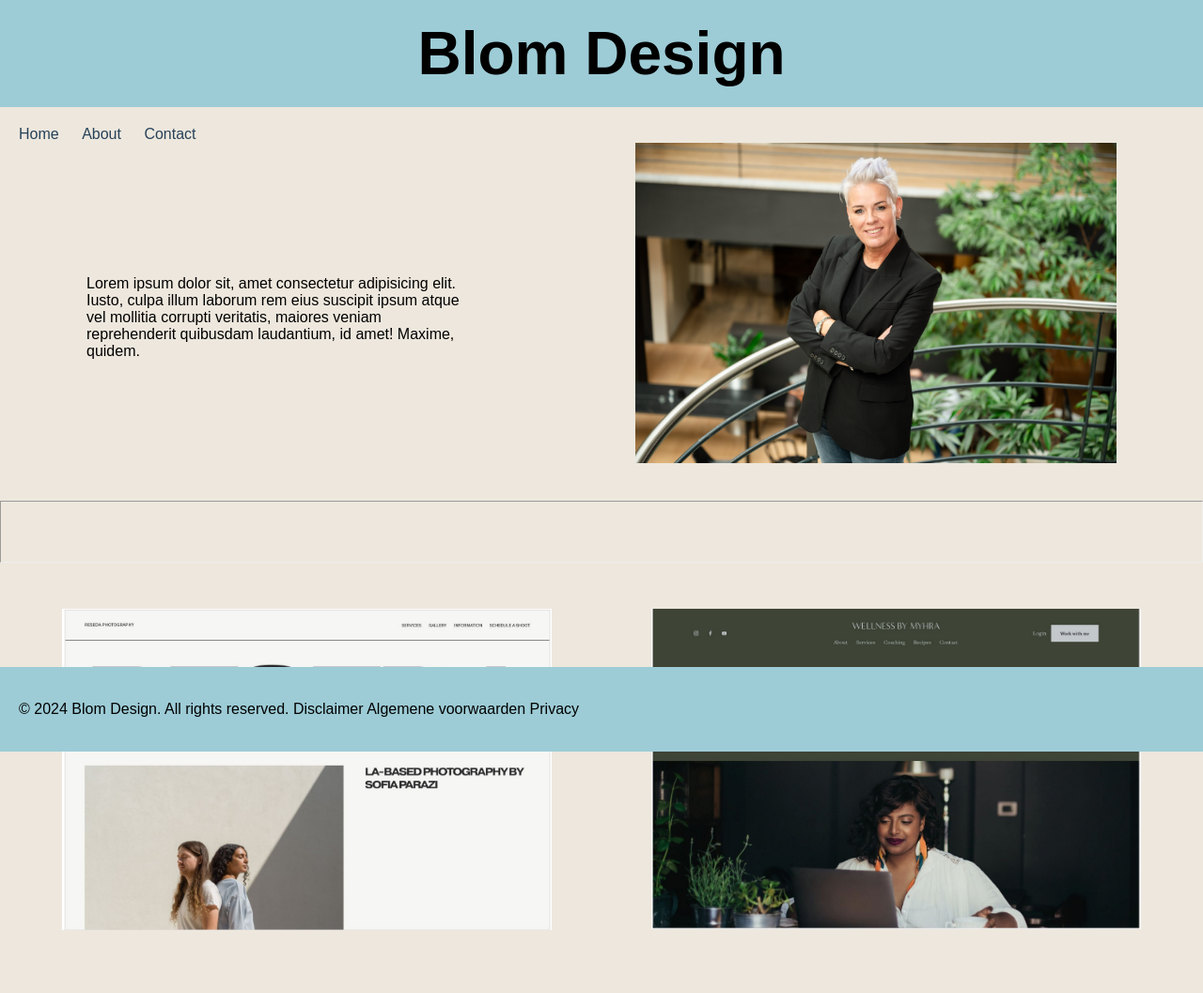
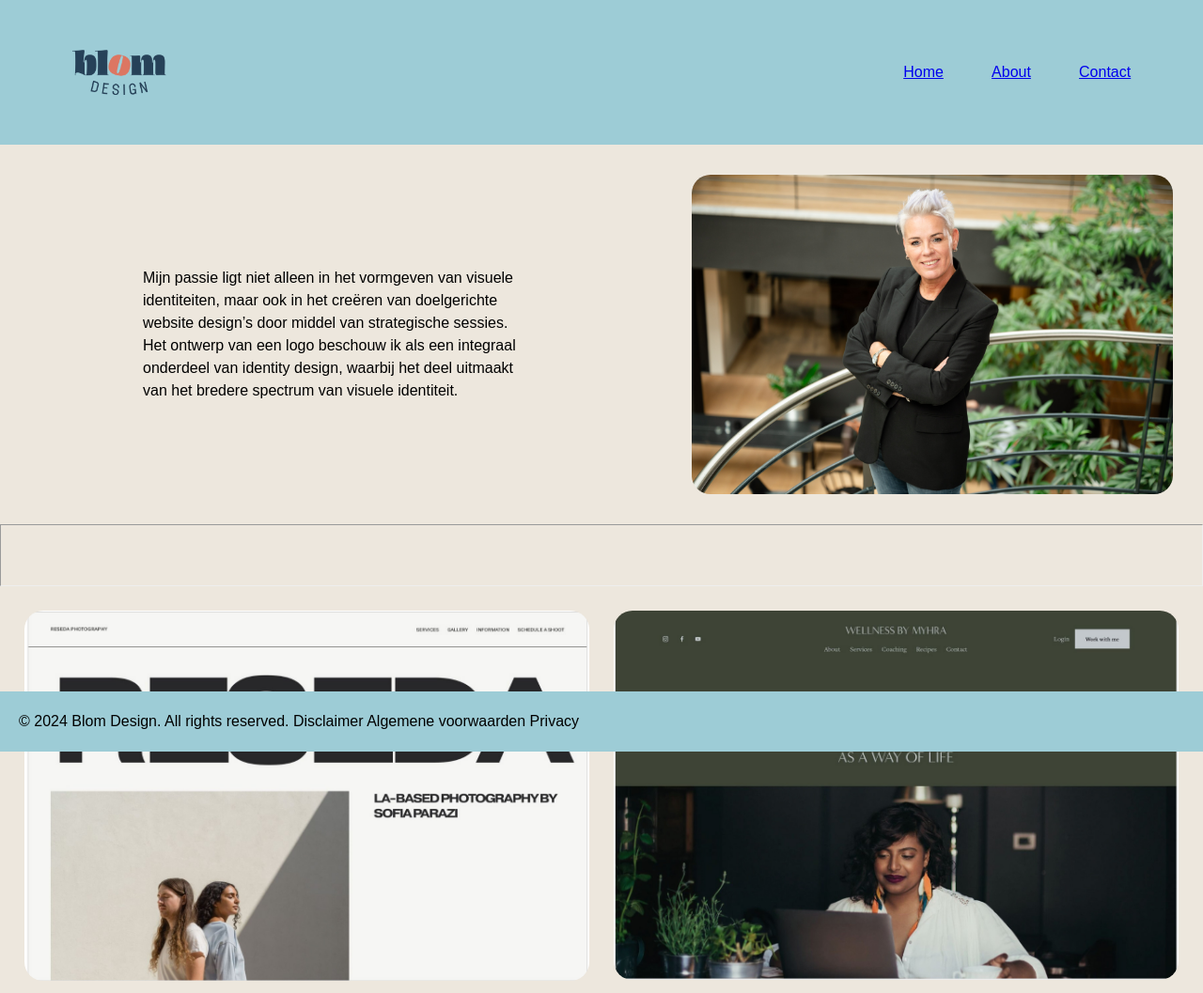
Before and after one commit to MLblom/Website-files2, a plain HTML site: page index.html in a window 1280 px wide. Shown: the top 1057 px of the page at 94% size. Drawn offline with Linux system fonts and the light colour scheme.

Commit message:
third commit

```diff
--- a/index.html
+++ b/index.html
@@ -8,21 +8,24 @@
   </head>
   <body>
     <header class="header">
-      <h1>Blom Design</h1>
+      <img class="logo" src="images/Logo.png" alt="blom design logo" />
+
+      <nav class="main-nav">
+        <ul class="main-nav-list">
+          <li><a class="main-nav-list" href="#Home">Home</a></li>
+          <li><a class="main-nav-list" href="#About">About</a></li>
+          <li><a class="main-nav-list" href="#Contact">Contact</a></li>
+        </ul>
+      </nav>
     </header>
-
-    <nav class="menu">
-      <a href="#Home">Home</a>
-      <a href="#About">About</a>
-      <a href="#Contact">Contact</a>
-    </nav>
 
     <main class="main">
       <p>
-        Lorem ipsum dolor sit, amet consectetur adipisicing elit. Iusto, culpa
-        illum laborum rem eius suscipit ipsum atque vel mollitia corrupti
-        veritatis, maiores veniam reprehenderit quibusdam laudantium, id amet!
-        Maxime, quidem.
+        Mijn passie ligt niet alleen in het vormgeven van visuele identiteiten,
+        maar ook in het creëren van doelgerichte website design’s door middel
+        van strategische sessies. Het ontwerp van een logo beschouw ik als een
+        integraal onderdeel van identity design, waarbij het deel uitmaakt van
+        het bredere spectrum van visuele identiteit.
       </p>
       <img src="images/foto1.jpg" alt="portret" />
     </main>
--- a/styles.css
+++ b/styles.css
@@ -1,32 +1,78 @@
+* {
+  padding: 0;
+  margin: 0;
+  box-sizing: border-box;
+}
+
 body {
   font-family: sans-serif;
   background-color: #ede7dd;
-  margin: 0;
-  padding: 0;
+  line-height: 1.5;
+  font-weight: 400;
   min-width: 1200px;
 }
 
 .header {
+  display: flex;
+  justify-content: space-between;
+  align-items: center;
   background-color: #9dccd6;
-  margin-bottom: 20px;
+  height: 9.6rem;
+  padding: 0 4.8rem;
+}
+
+.logo {
+  height: 3rem;
+}
+
+.main-nav-list {
+  list-style: none;
+  display: flex;
+  align-items: center;
+  gap: 3.2rem;
+}
+
+.main-nav-link:link,
+.main-nav-link:visited {
+  display: inline-block;
+  text-decoration: none;
+  color: #333;
+  font-weight: 500;
+  font-size: 1.8rem;
+  transition: all 0.3s;
+}
+
+.main-nav-link:hover,
+.main-nav-link:active {
+  color: #cf711f;
+}
+
+.main-nav-link.nav-cta:link,
+.main-nav-link.nav-cta:visited {
+  padding: 1.2rem 2.4rem;
+  border-radius: 9px;
+  color: #fff;
+  background-color: #e67e22;
+}
+
+.main-nav-link.nav-cta:hover,
+.main-nav-link.nav-cta:active {
+  background-color: #cf711f;
 }
 
 h1 {
-  font-size: 4rem;
+  font-size: 2rem;
   text-align: center;
   padding: 20px;
   margin: 0;
 }
 
-.menu a {
+.main-nav {
   font-size: 1rem;
   margin-left: 20px;
   text-decoration: none;
+  list-style: none;
   color: #264158;
-}
-
-a:hover {
-  color: #9dccd6;
 }
 
 .main {
@@ -39,7 +85,10 @@ a:hover {
 .main img {
   width: 40%;
   margin: 0 auto;
-  margin-bottom: 2rem;
+
+  margin: 2rem 2rem 2rem;
+  display: block;
+  border-radius: 20px;
 }
 
 .main p {
@@ -62,6 +111,7 @@ hr {
 .gallery-item img {
   display: block;
   width: 100%;
+  border-radius: 20px;
   margin-bottom: 4rem;
   transition: all 0.4s;
 }
```
Also changed, not shown: images/Logo.png (added).
